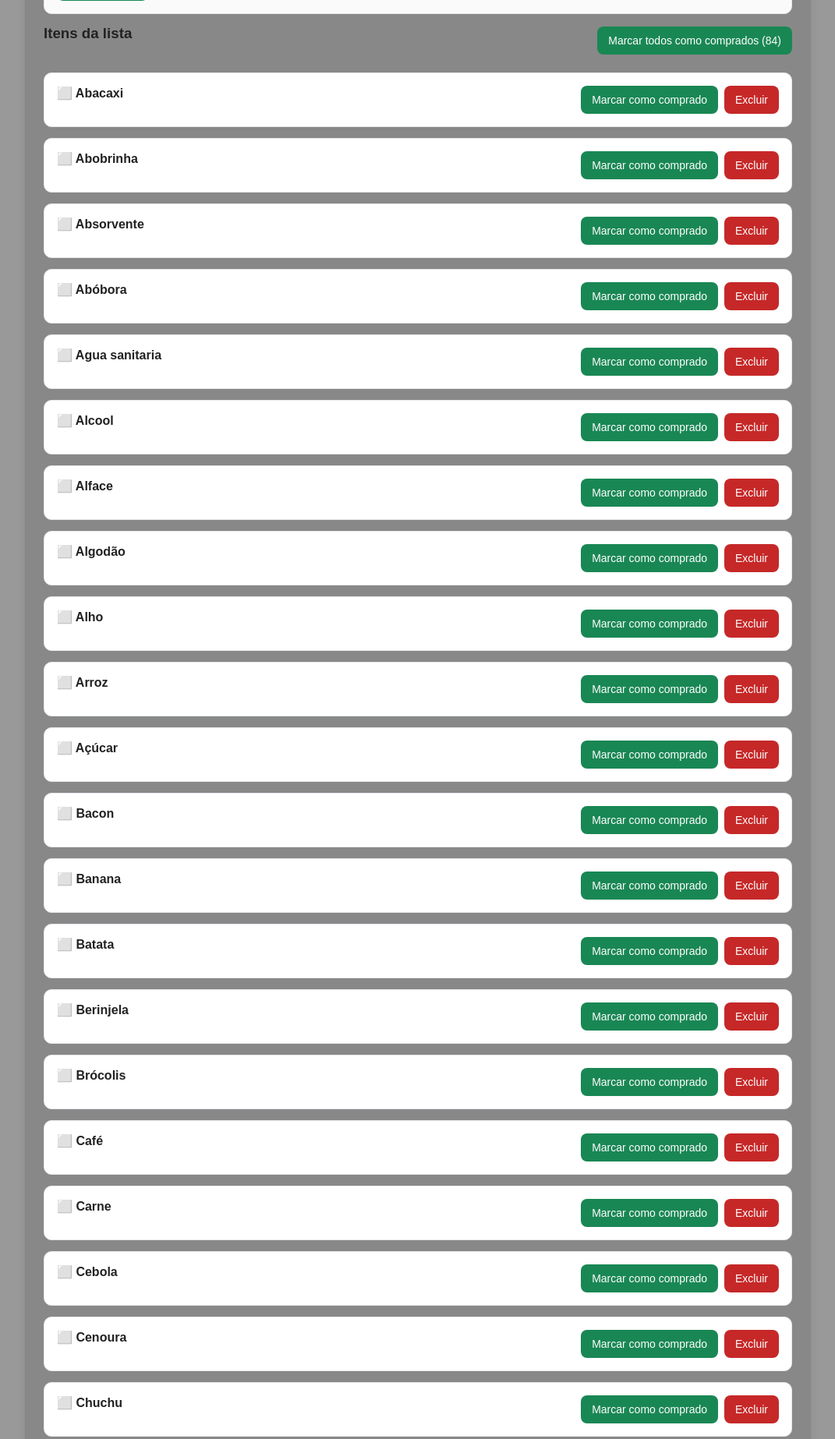
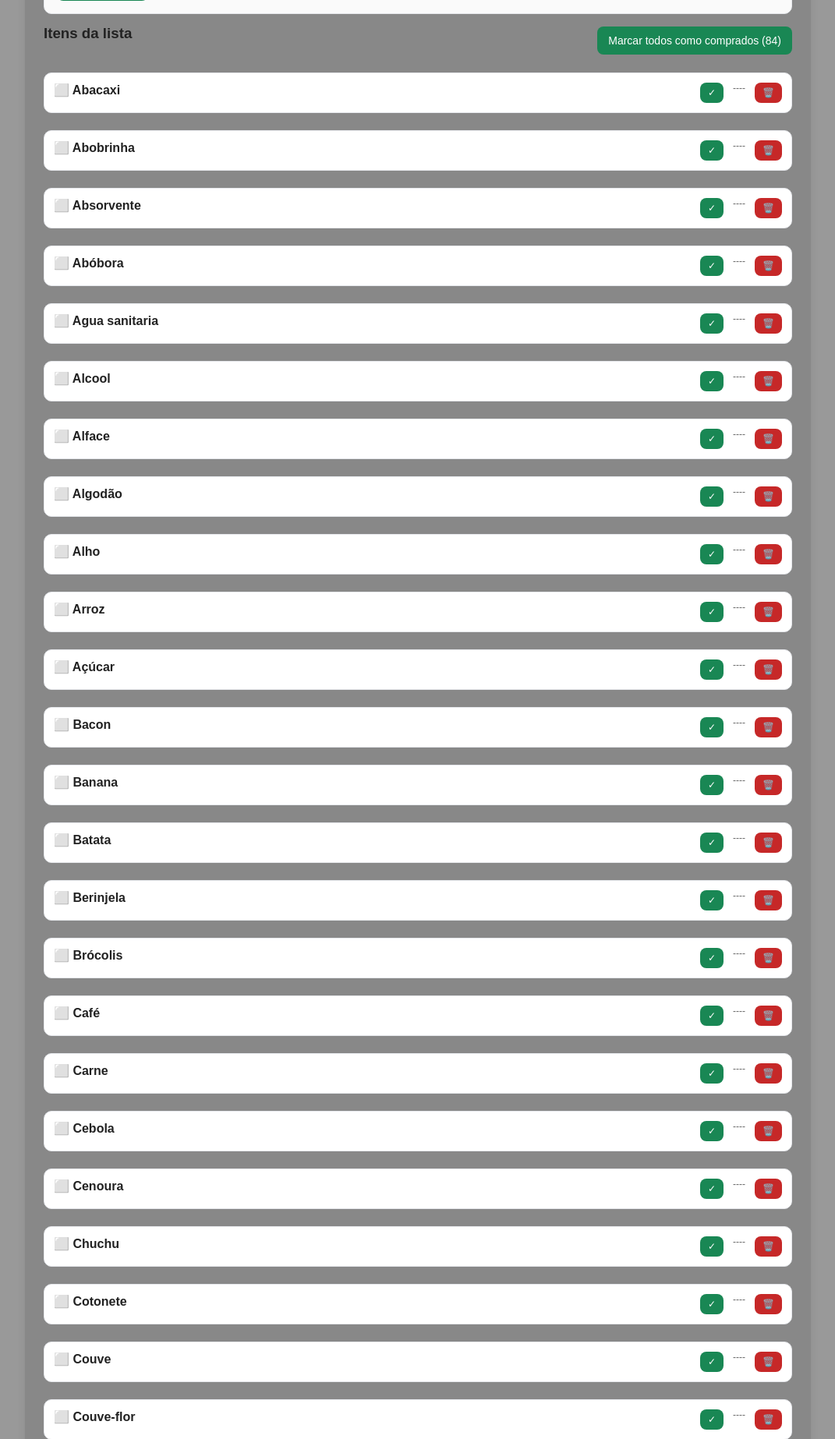
Before and after one commit to tuliospfc/projeto_mercado_rapido, a Django app: page /8/ in a window 1280 px wide. Shown: the part 652-2498 px from the top of the page at 78% size, without its empty margins (104-1175 px from the left). Run offline with Django 4.2, Linux system fonts and the light colour scheme; data comes from the database, SQL or seed files in the repository; both versions use the stored data as it was after the commit.

Commit message:
botoes diminuidos para lista ficar menor

```diff
--- a/compras/templates/compras/base.html
+++ b/compras/templates/compras/base.html
@@ -32,6 +32,10 @@
         .erro-lista { color: #c62828; margin-bottom: 14px; }
         .resumo { display: flex; gap: 12px; flex-wrap: wrap; margin-bottom: 20px; }
         .resumo .box { flex: 1; min-width: 160px; background: #f9fafb; border: 1px solid #e5e7eb; border-radius: 10px; padding: 16px; }
+        .item-info { margin: 0; font-size: 14px; }
+        .item-info strong { display: inline-block; min-width: 80px; }
+        .itens-grid { display: grid; gap: 8px; }
+        .item-card { padding: 12px; }
     </style>
 </head>
 <body>
--- a/compras/templates/compras/lista_detalhe.html
+++ b/compras/templates/compras/lista_detalhe.html
@@ -81,38 +81,43 @@
     </div>
 
     {% if lista.itens.all %}
+        <div class="itens-grid">
         {% for item in lista.itens.all %}
-            <div class="card {% if item.comprado %}item-comprado{% else %}item-pendente{% endif %}">
+            <div class="card item-card {% if item.comprado %}item-comprado{% else %}item-pendente{% endif %}">
                 <div class="item-linha">
                     <div>
-                        <strong>
+                        <div style="font-weight: bold; margin-bottom: 4px;">
                             {% if item.comprado %}
                                 ✅ <s>{{ item.nome }}</s>
                             {% else %}
                                 ⬜ {{ item.nome }}
                             {% endif %}
-                        </strong>
-
-                        {% if item.quantidade %}<p>Quantidade: {{ item.quantidade }}</p>{% endif %}
-                        {% if item.observacao %}<p>Observação: {{ item.observacao }}</p>{% endif %}
+                        </div>
+                        <div class="item-info">
+                            {% if item.quantidade %}<p class="item-info"><strong>Qtd:</strong> {{ item.quantidade }}</p>{% endif %}
+                            {% if item.observacao %}<p class="item-info"><strong>Obs:</strong> {{ item.observacao }}</p>{% endif %}
+                        </div>
                     </div>
 
                     <div class="acoes">
                         <form method="post" action="{% url 'compras:item_toggle' item.id %}">
                             {% csrf_token %}
-                            <button type="submit" class="btn {% if item.comprado %}btn-warning{% else %}btn-success{% endif %}">
-                                {% if item.comprado %}Desmarcar{% else %}Marcar como comprado{% endif %}
+                            <button type="submit" class="btn {% if item.comprado %}btn-warning{% else %}btn-success{% endif %}" style="padding: 6px 10px; font-size: 12px;">
+                                {% if item.comprado %}↩️{% else %}✓{% endif %}
                             </button>
                         </form>
 
+                        <span style="color: #666; font-size: 12px; margin: 0 4px;">----</span>
+
                         <form method="post" action="{% url 'compras:item_delete' item.id %}">
                             {% csrf_token %}
-                            <button type="submit" class="btn btn-danger">Excluir</button>
+                            <button type="submit" class="btn btn-danger" style="padding: 6px 10px; font-size: 12px;">🗑️</button>
                         </form>
                     </div>
                 </div>
             </div>
         {% endfor %}
+        </div>
     {% else %}
         <p>Esta lista ainda não possui itens.</p>
     {% endif %}
```
Also changed, not shown: db.sqlite3.
